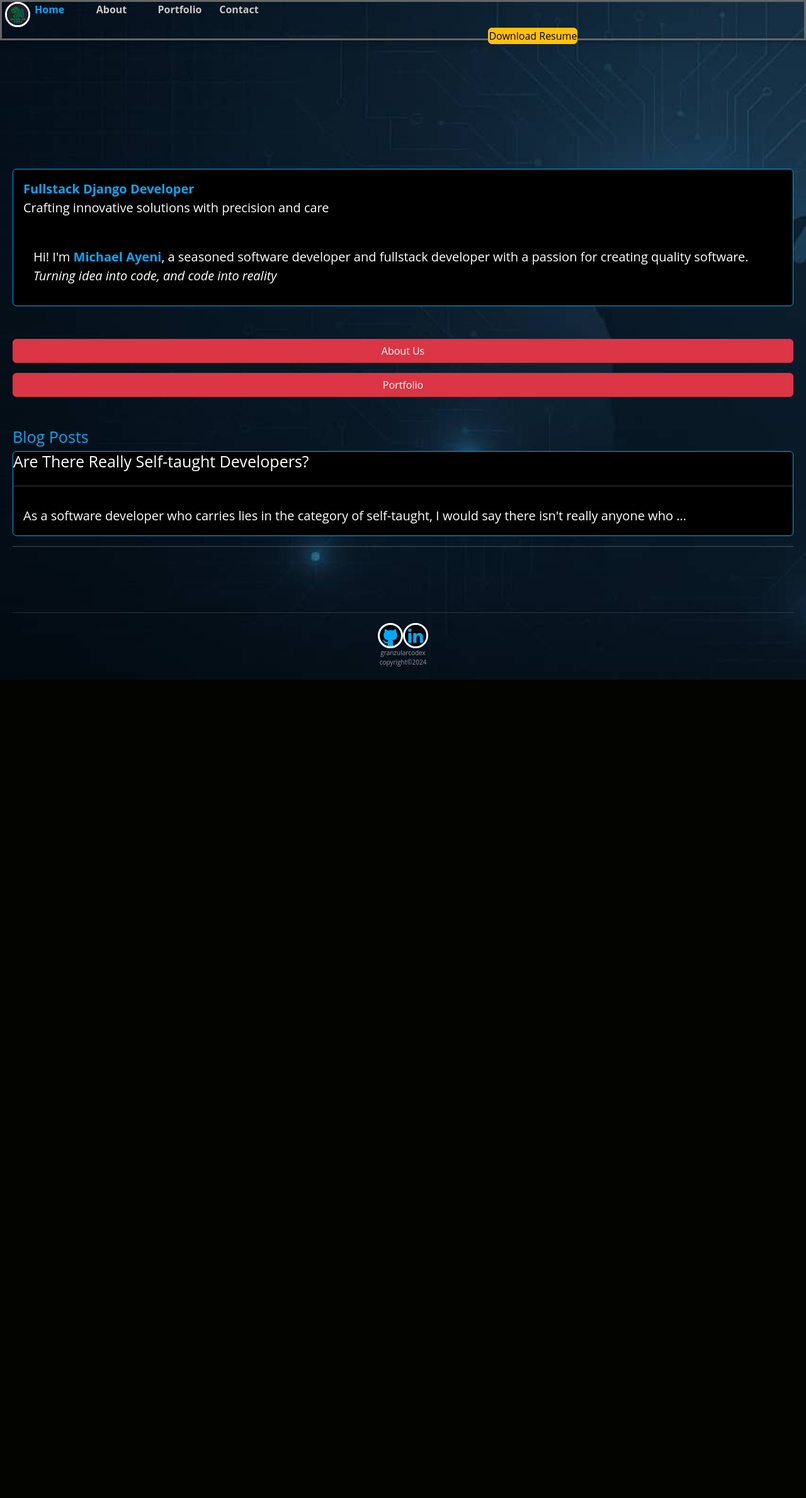
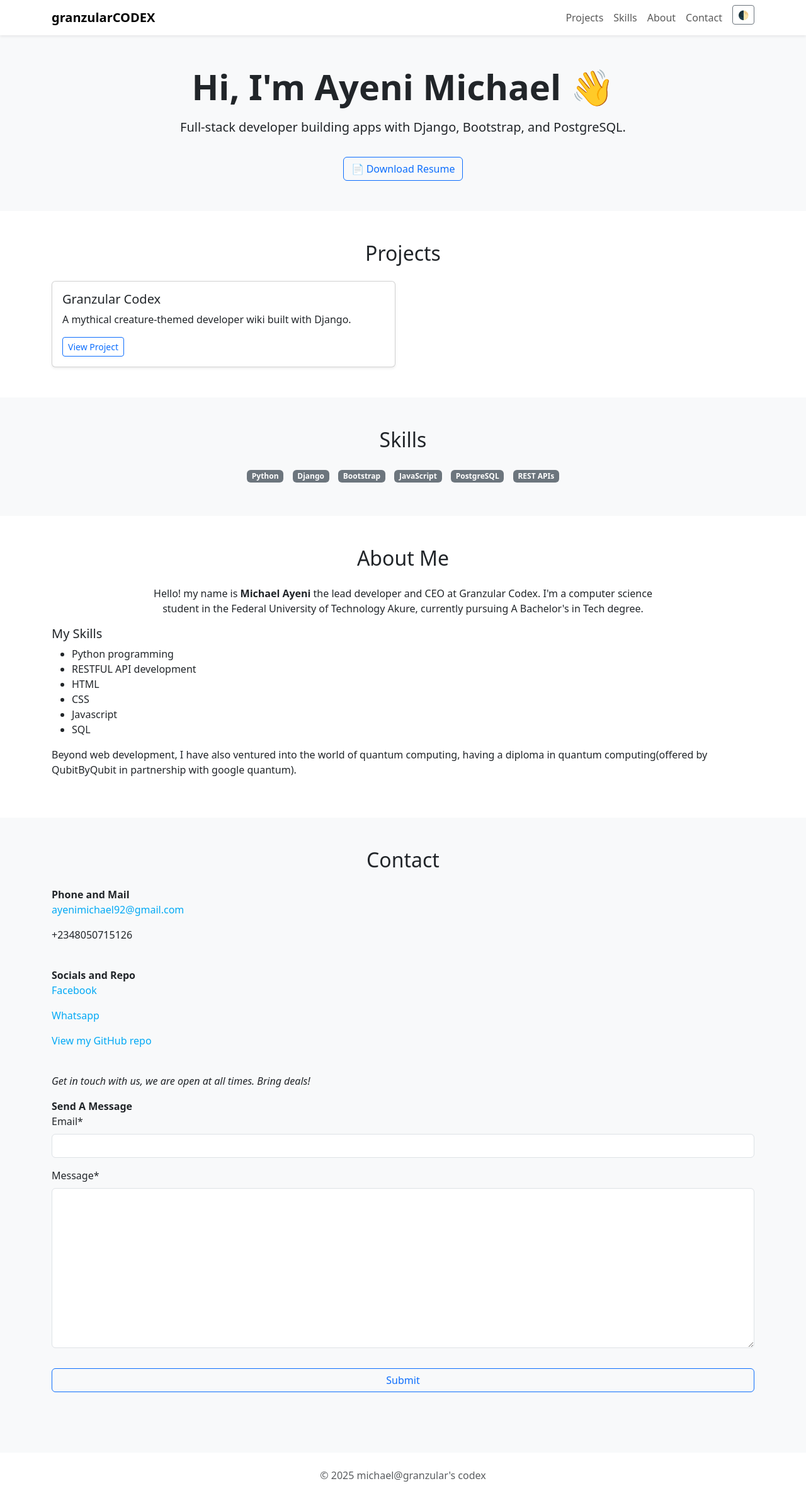
Before and after one commit to Granzular/portfolio-, a Django app: page / in a window 1280 px wide. Shown: the whole page at 63% size. Before the commit the page ends 1079 px from the top, so only its background shows below. Run offline with Django 5.2, Linux system fonts and the light colour scheme; data comes from the database, SQL or seed files in the repository; parts of the project's set-up code (start-up, migrations or seed data) failed here and were passed over; some libraries are stand-ins or nearby versions.

Commit message:
did another major redesign, not finished. had ti take a break.

```diff
--- a/blog/static/blog/css/style.css
+++ b/blog/static/blog/css/style.css
@@ -1,16 +1,19 @@
 /* General body rule*/
+
 :root{
 	--back:darkslategrey;
 	--electric-blue:#03A9F5;
 
 }
+
+a{
+	text-decoration: none;
+	color:#03A9F5
+}
+/*
 h2{
 	color:var(--electric-blue);
 	font-size: 25px;
-}
-a{
-	text-decoration: none;
-	color:#03A9F5
 }
 body {
  margin:20px;
@@ -21,8 +24,10 @@ body {
  font-family:'Open Sans',sans-serif;
 	color:white;
 }
+*/
 
 /*Header */
+/*
  .navlist  {
  display:flex;
 
@@ -42,10 +47,7 @@ body {
 }
 
 .navlist a.current-page-nav-link {
-	/*border-style:groove;
-	border-radius:5px;
-	border-width:1px;
-	border-color:blue;*/
+
 	color: #03A9F4;
 	width:100%;
 }
@@ -77,8 +79,9 @@ header{
  text-decoration:none;
  color:black;
 }
-
+*/
 /*main body, content */
+/*
 main {
  padding-top:20%;
 
@@ -105,9 +108,10 @@ main {
 }
 
 
-
+*/
 
 /* Footer */
+/*
 footer{
  color:#999;
  font-size:10px;
@@ -123,4 +127,4 @@ footer img{
     height:auto;
     border-color:white;
 	    background-color:var(--electric-blue);
-}
+}*/
--- a/blog/templates/blog/contact.html
+++ b/blog/templates/blog/contact.html
@@ -1,16 +1,13 @@
-{% extends "blog/generic_base.html" %}
+<!--this template is a django template partial-->
+
 {% load crispy_forms_tags %}
 {% load static %}
-{% block head %}
-<title>Contact</title>
 <script type="text/javascript">
 	const MESSAGE_URL = {% url 'blog:contact' %}
 </script>
 <script type='text/javascript' src="{% static 'blog/js/message.js' %}"></script>
-{% endblock %}
 
-{% block content %}
-<h2>Contact</h2>
+
 {% if contact %}
 
 <strong>Phone and Mail</strong>
@@ -30,10 +27,9 @@
 	</div>
 	{% csrf_token %}
 	{{ MessageForm|crispy }}
-	<button type="submit" class="btn btn-danger mt-3 w-100">Submit</button>
+	<button type="submit" class="btn btn-outline-primary mt-3 w-100">Submit</button>
 </form>
 
 {% else %}
 No Contact
 {% endif %}
-{% endblock %}
--- a/blog/templates/blog/generic_base.html
+++ b/blog/templates/blog/generic_base.html
@@ -1,59 +1,114 @@
-<!DOCTYPE html> <html> <head>
-  <meta http-equiv="CONTENT-TYPE"content="text/html; charset=UTF-8">
+<!DOCTYPE html>
+<html lang="en" data-bs-theme="light"> <!-- Enable Bootstrap 5.3 theme switching -->
+<head>
+  <meta charset="UTF-8" />
+  <meta name="viewport" content="width=device-width, initial-scale=1.0" />
+  <title>Ayeni Michael | Developer Portfolio</title>
+  <link href="https://cdn.jsdelivr.net/npm/bootstrap@5.3.3/dist/css/bootstrap.min.css" rel="stylesheet">
+  {% load static %}
+  <link rel="stylesheet" href="{% static 'blog/css/style.css' %}">
+  <style>
+    body {
+      scroll-behavior: smooth;
+    }
+    .skill-badge {
+      margin: 5px;
+    }
+  </style>
+</head>
+<body>
 
-  <meta name="viewport"content="width=device-width,initial-scale=1.0">
-<!--bootstrap-->
-    <link rel="stylesheet"  href="https://cdn.jsdelivr.net/npm/bootstrap@5.3.5/dist/css/bootstrap.min.css">
+<!-- Navbar -->
+{% include 'blog/navbar.html' %}
 
-{% load static %}
-<link rel="stylesheet" href="{% static 'blog/css/style.css'%}"/>
-<link rel="stylesheet" href="{% static 'blog/css/topmenu.css' %}" />
+<!-- Hero -->
+<header class="py-5 bg-light text-center">
+  <div class="container">
+    <h1 class="display-4 fw-bold">Hi, I'm Ayeni Michael 👋</h1>
+    <p class="lead mt-3">Full-stack developer building apps with Django, Bootstrap, and PostgreSQL.</p>
+    <a href="{% url 'blog:resumepdf' %}" class="btn btn-outline-primary mt-3" download>📄 Download Resume</a>
+  </div>
+</header>
 
-<link rel="icon" type="image/png" href="/media/images/favicon.png"/>
+<!-- Projects -->
+<section id="projects" class="py-5">
+  <div class="container">
+    <h2 class="text-center mb-4">Projects</h2>
+    <div class="row g-4">
+      <!-- Project Cards -->
+      <div class="col-md-6">
+        <div class="card shadow-sm">
+          <div class="card-body">
+            <h5 class="card-title">Granzular Codex</h5>
+            <p class="card-text">A mythical creature-themed developer wiki built with Django.</p>
+            <a href="#" class="btn btn-sm btn-outline-primary">View Project</a>
+          </div>
+        </div>
+      </div>
+      <!-- Add more projects here -->
+    </div>
+  </div>
+</section>
 
-<script>
-	STATIC_URL = "{% static 'blog/'  %}"
-	AJAX_URL = "{% url 'blog:ajaxIndex' %}"
-</script>
-<!--
-<script defer src="{% static 'blog/js/topmenu.js' %}"></script>-->
-<script type="text/javascript"  src="{% static 'blog/js/slideshow.js' %}"></script>
+<!-- Skills -->
+<section id="skills" class="py-5 bg-light">
+  <div class="container">
+    <h2 class="text-center mb-4">Skills</h2>
+    <div class="text-center">
+      {% for skill in skillset %}
+        <span class="badge bg-secondary skill-badge">{{ skill }}</span>
+      {% endfor %}
+    </div>
+  </div>
+</section>
 
-{% block head %} {% endblock %}
-</head> <body>
-  <header>
-	  {% include 'blog/navbar.html'   %}
-  </header>
- <section   class="feature-box">
-	 <div>
+<!-- About -->
+<section id="about" class="py-5">
+  <div class="container">
+    <h2 class="text-center mb-4">About Me</h2>
+    <p class="text-center mx-auto" style="max-width: 800px;">
+    {% if about %}
+    {{about.text|safe}}
+    {% else %}
+      I'm a software developer focused on building performant and secure web applications with Django and Bootstrap.
+      {% endif %}
+    </p>
   </div>
-<div></div>
-    <div></div>
 </section>
- <main class="content">
-{% block content %}
-{% endblock %}
 
- </main>
- <br/>
- <br/>
- <br/>
+<!-- Contact -->
 
-  <footer>
-    <hr>
-    <div style="display:flex;justify-content:center;">
-      <img src="/media/images/github.svg">
-      <img src="/media/images/linkedin.svg">
+<section id="contact" class="py-5 bg-light">
+  <div class="container">
+    <h2 class="text-center mb-4">Contact</h2>
+    {% include 'blog/contact.html' %}
 
   </div>
+</section>
 
-granzularcodex
-   <p> copyright©2024 </p>
+<!-- Footer -->
+<footer class="py-4 text-center text-muted">
+  <div class="container">
+    © <span id="year"></span> michael@granzular's codex
+
+  </div>
 </footer>
-{% block end %}
-{% endblock %}
 
-<!-- bootstrap js-->                              <script type="application/javascript"src="https://cdn.jsdelivr.net/npm/@popperjs/core@2.6.0/dist/umd/popper"></script>                                <script src="https://cdn.jsdelivr.net/npm/bootstrap@5.3.5/dist/js/bootstrap.bundle.min.js" integrity="sha384-k6d4wzSIapyDyv1kpU366/PK5hCdSbCRGRCMv+eplOQJWyd1fbcAu9OCUj5zNLiq" crossorigin="anonymous"></script>
+<!-- Scripts -->
+<script src="https://cdn.jsdelivr.net/npm/bootstrap@5.3.3/dist/js/bootstrap.bundle.min.js"></script>
+<script>
+  // Auto-update year
+  document.getElementById('year').textContent = new Date().getFullYear();
+
+  // Theme toggle
+  const toggleThemeBtn = document.getElementById('toggleTheme');
+  toggleThemeBtn.addEventListener('click', () => {
+    const html = document.documentElement;
+    const currentTheme = html.getAttribute('data-bs-theme');
+    const newTheme = currentTheme === 'dark' ? 'light' : 'dark';
+    html.setAttribute('data-bs-theme', newTheme);
+  });
+</script>
+
 </body>
-
 </html>
--- a/blog/templates/blog/index.html
+++ b/blog/templates/blog/index.html
@@ -6,39 +6,3 @@
   let DETAIL_URL = "{% url 'blog:detail' 4 %}";
   </script>
 {% endblock %}
-
-  {% block content %}
-<div class="card mb-1 index-card" >
-
-<div class="card-body">                                       <strong class="boldtext"> Fullstack Django Developer</strong>
-		<p> Crafting innovative solutions with precision and care </p>
-
-
-		<p class="card-text  mt-5 m-3 ">Hi! I'm<strong class="boldtext"> Michael Ayeni</strong>, a seasoned software developer and fullstack developer with a passion for creating quality software.<br><em>Turning idea into code, and code into reality</em>
-		<br>
-
-  </div>
-</div>
-
-		<a href="{% url 'blog:about' %}" class="btn btn-danger mt-5 w-100 " style="right:10px;">About Us</a>
-	<br>
-  <a class="btn btn-danger mt-3 w-100" href="{% url 'blog:portfolio' %}">Portfolio</a>
-		  <br>
-  <h2>
-   <h2 class="h2-header mt-5">Blog Posts</h2>
-{% if posts %}
-{% for post in posts %}
-<a href="{% url 'blog:detail' post.id %}" >
-	<article class="card index-card">
-		<h2 class="title card-title" >{{post.title}}</h2>
-			<hr>
-		<div class="card-body">{{post.text|truncatewords:20}}</div>
-	</article>
-</a>
-<hr>
-{% endfor %}
-{% else %}
-
-<article> No posts available </article>
-{% endif %}
-	{% endblock %}
--- a/blog/templates/blog/navbar.html
+++ b/blog/templates/blog/navbar.html
@@ -1,12 +1,19 @@
-
-<img src="/media/images/favicon.
-png" id="brand-logo" alt='brand logo'>
-        <nav >
-
-                  <!-- <img   src="{% static 'blog
-/images/menuicon01.png' %} " id="top-menu-icon" alt="menu">-->
-        <ul class="navlist" >                                     <li ><a class="list-item-link"  href="/">Home</a></li>                                              <li><a class="list-item-link" href="{% url 'blog:about' %}"> About</a></li>                   <li ><a class="list-item-link" href="{% url 'blog:portfolio' %}">Portfolio</a></li>
-          <li><a class="list-item-link" href="{% url 'blog:contact' %}">Contact</a></li>                    </ul>
-  </nav>
-   <a href="{% url 'blog:resumepdf' %}" class="btn btn-warning" style="padding:0;margin-left:60%;margin-right:0 ;z-index:2000;">Download Resume</a>
-  <!-- <a href="/" class="website-name-link"> <h1 class="website-name">GRANZULAR CODEX</h1></a>-->
+<nav class="navbar navbar-expand-lg bg-body shadow-sm sticky-top">
+  <div class="container">
+    <a class="navbar-brand fw-bold" href="#">granzularCODEX</a>
+    <button class="navbar-toggler" data-bs-toggle="collapse" data-bs-target="#navbarNav">
+      <span class="navbar-toggler-icon"></span>
+    </button>
+    <div id="navbarNav" class="collapse navbar-collapse">
+      <ul class="navbar-nav ms-auto">
+        <li class="nav-item"><a class="nav-link" href="#projects">Projects</a></li>
+        <li class="nav-item"><a class="nav-link" href="#skills">Skills</a></li>
+        <li class="nav-item"><a class="nav-link" href="#about">About</a></li>
+        <li class="nav-item"><a class="nav-link" href="#contact">Contact</a></li>
+        <li class="nav-item">
+          <button class="btn btn-sm btn-outline-secondary ms-2" id="toggleTheme">🌓</button>
+        </li>
+      </ul>
+    </div>
+  </div>
+</nav>
--- a/blog/views/views.py
+++ b/blog/views/views.py
@@ -15,8 +15,19 @@ from ..utils import auto_mail_reply
 
 def index(request):
     posts = Post.objects.filter(published_date__lte=timezone.now()).order_by("-published_date")[:3]
+    skillset = ['Python', 'Django', 'Bootstrap', 'JavaScript', 'PostgreSQL', 'REST APIs']
+    about = About.objects.all()
+    about = None if len(about)==0 else about[0]
+    contact = Contact.objects.all()
+    contact = None if len(contact)==0 else contact[0]
+    msgform = MessageForm()
+
     context ={
-        "posts":posts
+        "posts":posts,
+        "skillset":skillset,
+        "MessageForm":msgform,
+        "contact":contact,
+        "about":about,
         }
     return render(request,"blog/index.html",context)
 
```
Also changed, not shown: blog/templates/blog/menu.html (deleted, +0 -8 lines), 1 other file. Lines whose indentation alone changed are shown as unchanged.
